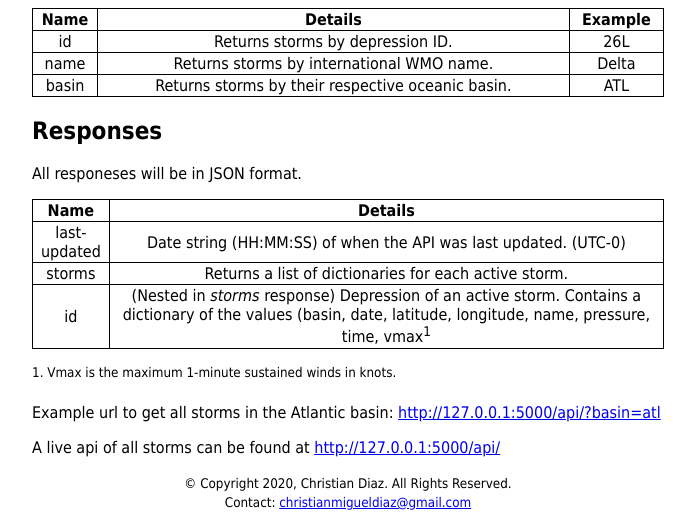
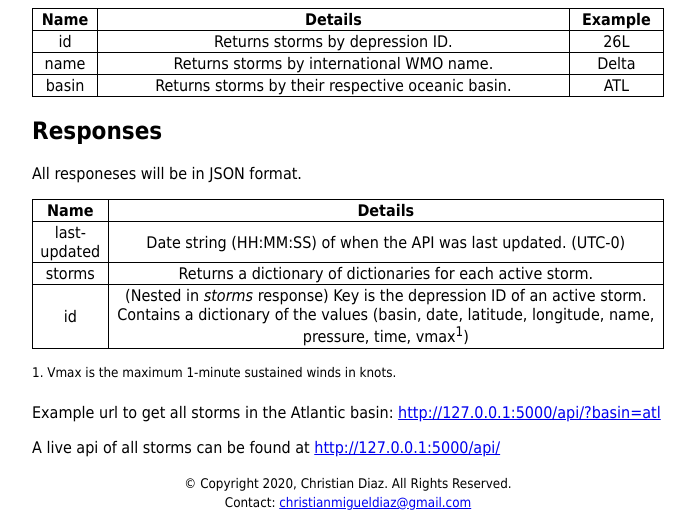
Before and after one commit to chrisd149/ATCF-HTTP-Server, a Flask app: page / in a window 1280 px wide. Shown: the part 298-819 px from the top of the page, without its empty margins (292-987 px from the left). Run offline with Flask 2, Linux system fonts and the light colour scheme.

Commit message:
documentation: general edits

```diff
--- a/src/templates/index.html
+++ b/src/templates/index.html
@@ -51,11 +51,11 @@
       </tr>
       <tr>
         <td>storms</td>
-        <td>Returns a list of dictionaries for each active storm.</td>
+        <td>Returns a dictionary of dictionaries for each active storm.</td>
       </tr>
       <tr>
         <td>id</td>
-        <td>(Nested in <i>storms</i> response) Depression of an active storm. Contains a dictionary of the values (basin, date, latitude, longitude, name, pressure, time, vmax<sup>1</sup></td>
+        <td>(Nested in <i>storms</i> response) Key is the depression ID of an active storm. Contains a dictionary of the values (basin, date, latitude, longitude, name, pressure, time, vmax<sup>1</sup>)</td>
       </tr>
     </table>
     <p><sup>1. Vmax is the maximum 1-minute sustained winds in knots.</sup><p>
```
Also changed, not shown: docs/CLIENT.md (+3 -3 lines), images/client_json_reposnse_all.png.
